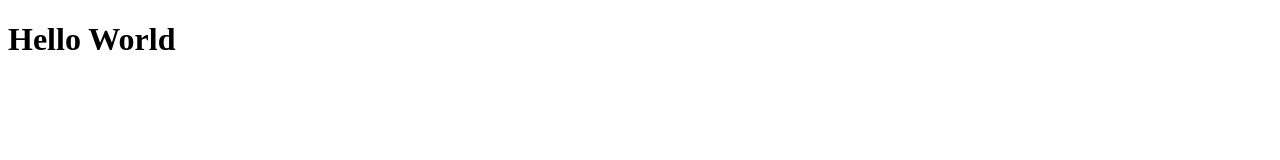
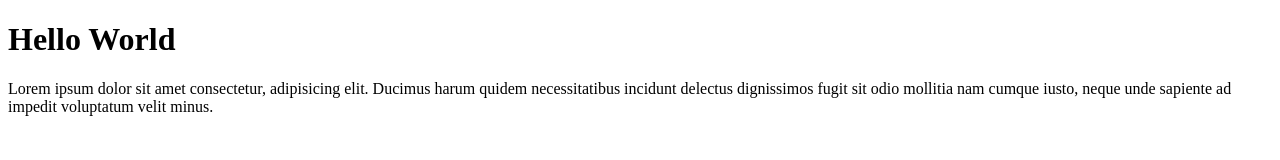
Before and after one commit to 013Nutchapon/013_Nutchapon_WebProgramming, a plain HTML site: page index.html in a window 1280 px wide. Drawn offline with Linux system fonts and the light colour scheme.

Commit message:
add paragraph

```diff
--- a/index.html
+++ b/index.html
@@ -7,5 +7,8 @@
   </head>
   <body>
     <h1>Hello World</h1>
+    <P>
+        Lorem ipsum dolor sit amet consectetur, adipisicing elit. Ducimus harum quidem necessitatibus incidunt delectus dignissimos fugit sit odio mollitia nam cumque iusto, neque unde sapiente ad impedit voluptatum velit minus.
+    </P>
   </body>
 </html>
```
